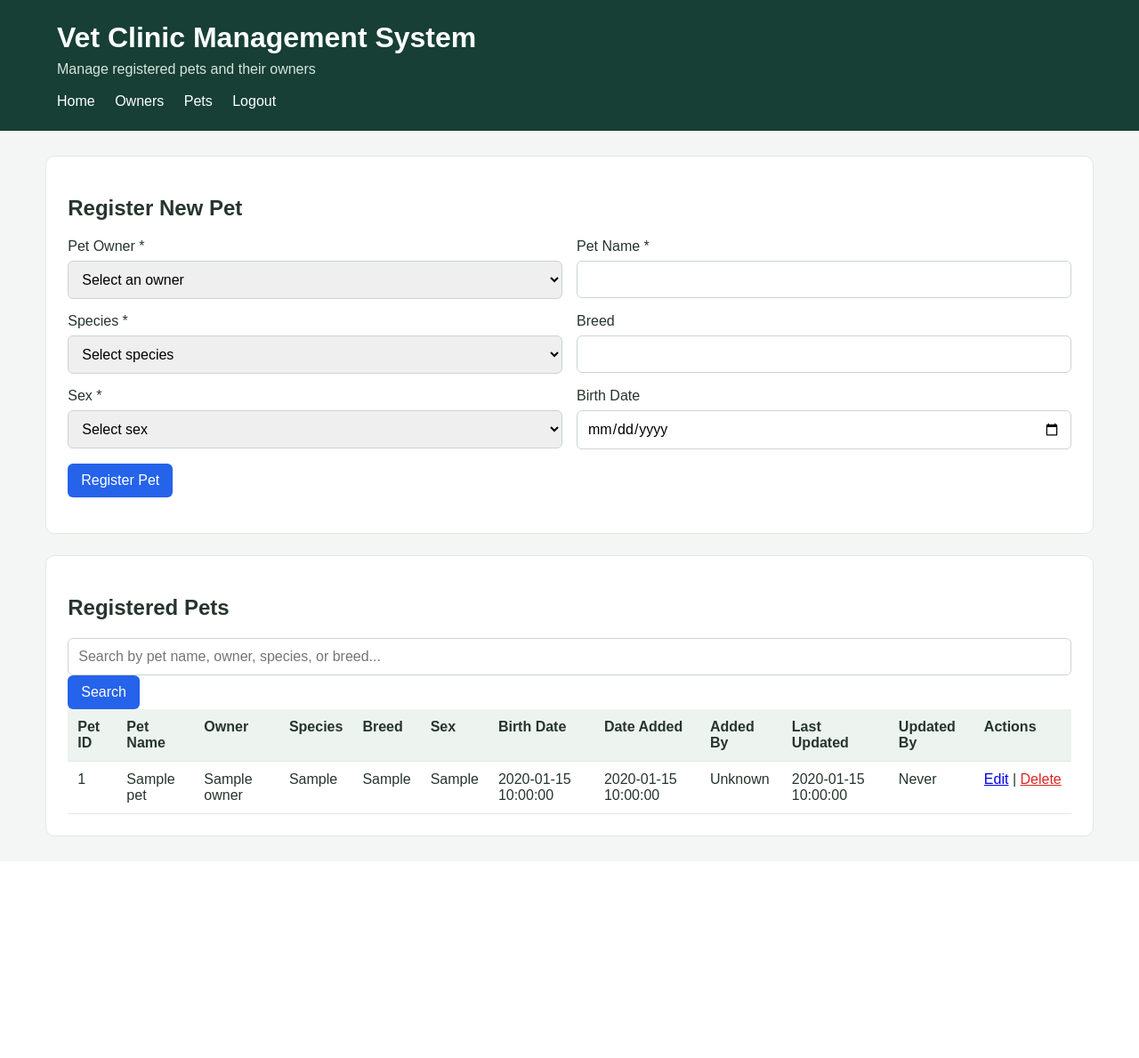
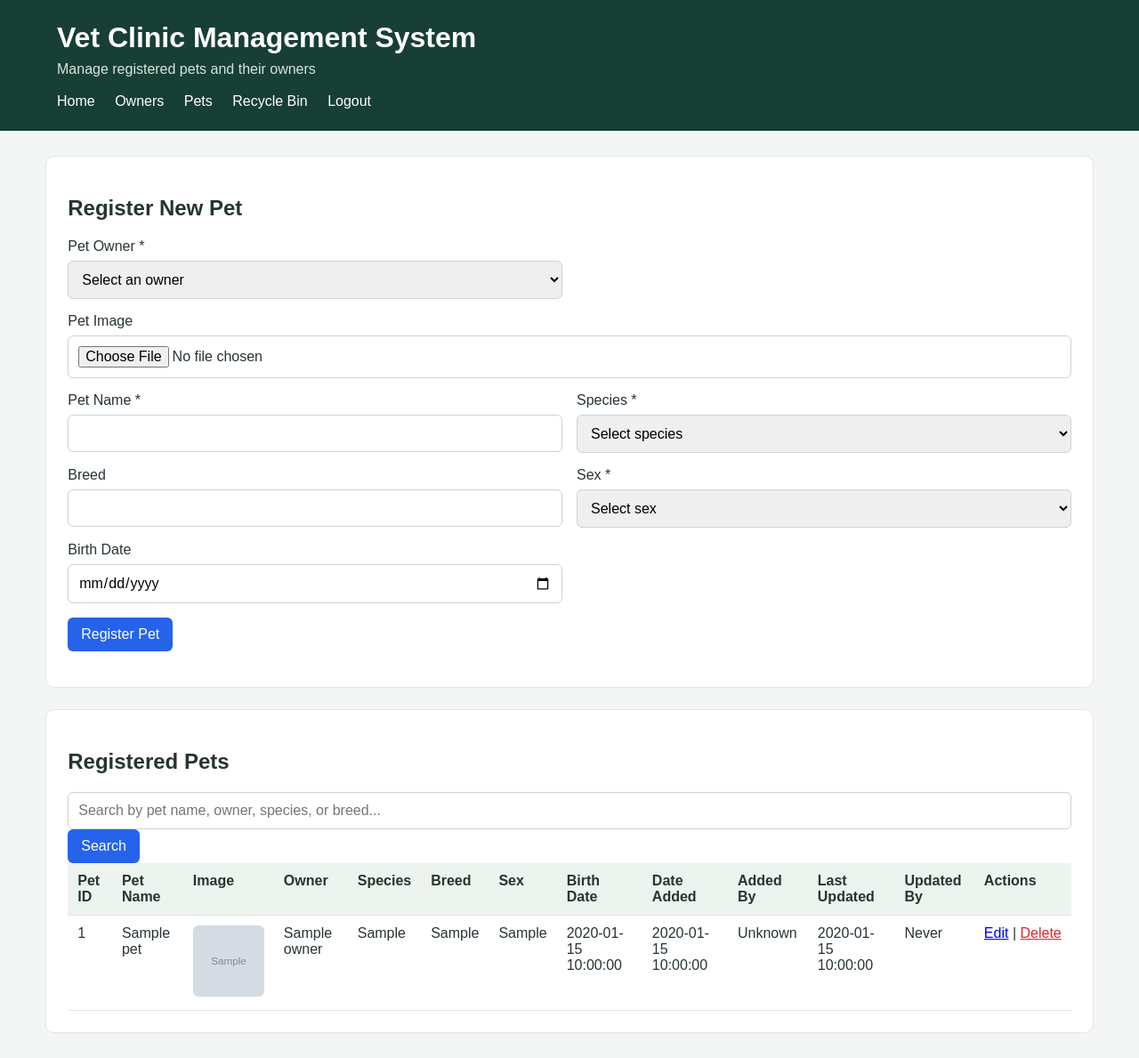
Before and after one commit to joshuaa999/vet_pdo_system_midterms_exam, a PHP site: page /pets.php in a window 1280 px wide. Shown: the whole page at 89% size. Before the commit the page ends 940 px from the top, so only its background shows below. Run offline with PHP 8.4, Linux system fonts and the light colour scheme; the visitor is signed in with stand-in values (Sample User, id 1); tables that the repository leaves empty or names only in its code hold one stand-in row (values such as "Sample post"); grey boxes marked "Sample" are stand-in pictures.

Commit message:
Add files via upload

```diff
--- a/index.php
+++ b/index.php
@@ -63,6 +63,7 @@ if (!isset($_SESSION["user_id"])) {
         <div class="links">
             <a href="owners.php">Manage Owners</a>
             <a href="pets.php">Manage Pets</a>
+            <a href="recycle_bin.php">Recycle bin</a>
             <a href="logout.php">Logout</a>
         </div>
     </div>
--- a/owners.php
+++ b/owners.php
@@ -277,6 +277,7 @@ th { background: #edf3ef; }
         <a href="index.php">Home</a>
         <a href="owners.php">Owners</a>
         <a href="pets.php">Pets</a>
+        <a href="recycle_bin.php">Recycle Bin</a>
         <a href="logout.php">Logout</a>
     </nav>
 </header>
--- a/pets.php
+++ b/pets.php
@@ -10,6 +10,7 @@ if (!isset($_SESSION["user_id"])) {
 require_once "dbconfig.php";
 
 
+
  // Handle pet deletion.
 if (isset($_GET["delete"]) && ctype_digit($_GET["delete"])) {
     $pet_id = (int) $_GET["delete"];
@@ -17,20 +18,48 @@ if (isset($_GET["delete"]) && ctype_digit($_GET["delete"])) {
     try {
         $pdo->beginTransaction();
 
-        // Get the pet details before deleting it.
+        // Retrieve the complete pet record before deletion.
         $stmt = $pdo->prepare(
-            "SELECT pet_name FROM pets WHERE pet_id = :pet_id"
+            "SELECT * FROM pets WHERE pet_id = :pet_id"
         );
         $stmt->execute(["pet_id" => $pet_id]);
         $pet = $stmt->fetch();
 
         if ($pet) {
+            // Copy the pet record into the recycle bin.
+            $stmt = $pdo->prepare(
+                "INSERT INTO pets_recycle_bin
+                (pet_id, owner_id, pet_name, species, breed, sex,
+                 birth_date, date_added, added_by, last_updated_by,
+                 last_updated, deleted_by, pet_image)
+                VALUES
+                (:pet_id, :owner_id, :pet_name, :species, :breed, :sex,
+                 :birth_date, :date_added, :added_by, :last_updated_by,
+                 :last_updated, :deleted_by, :pet_image)"
+            );
+
+            $stmt->execute([
+                "pet_id" => $pet["pet_id"],
+                "owner_id" => $pet["owner_id"],
+                "pet_name" => $pet["pet_name"],
+                "species" => $pet["species"],
+                "breed" => $pet["breed"],
+                "sex" => $pet["sex"],
+                "birth_date" => $pet["birth_date"],
+                "date_added" => $pet["date_added"],
+                "added_by" => $pet["added_by"],
+                "last_updated_by" => $pet["last_updated_by"],
+                "last_updated" => $pet["last_updated"],
+                "deleted_by" => $_SESSION["user_id"],
+                "pet_image" => $pet["pet_image"]
+            ]);
+
             // Record the deletion in the audit log.
             $stmt = $pdo->prepare(
                 "INSERT INTO deletion_logs
-                 (entity_type, record_id, record_description, deleted_by)
-                 VALUES
-                 (:entity_type, :record_id, :record_description, :deleted_by)"
+                (entity_type, record_id, record_description, deleted_by)
+                VALUES
+                (:entity_type, :record_id, :record_description, :deleted_by)"
             );
 
             $stmt->execute([
@@ -40,7 +69,7 @@ if (isset($_GET["delete"]) && ctype_digit($_GET["delete"])) {
                 "deleted_by" => $_SESSION["user_id"]
             ]);
 
-            // Delete the pet record.
+            // Delete the original pet record.
             $stmt = $pdo->prepare(
                 "DELETE FROM pets WHERE pet_id = :pet_id"
             );
@@ -60,6 +89,7 @@ if (isset($_GET["delete"]) && ctype_digit($_GET["delete"])) {
     header("Location: pets.php?message=deleted");
     exit;
 }
+
 
 
 // Retrieve a pet for editing.
@@ -98,6 +128,48 @@ if ($_SERVER["REQUEST_METHOD"] === "POST") {
         if ($check->fetch()) {
             $birth_date = $birth_date !== "" ? $birth_date : null;
             $breed = $breed !== "" ? $breed : null;
+            $pet_image = null;
+
+if (isset($_FILES["pet_image"]) && $_FILES["pet_image"]["error"] !== UPLOAD_ERR_NO_FILE) {
+    if ($_FILES["pet_image"]["error"] !== UPLOAD_ERR_OK) {
+        die("Image upload failed.");
+    }
+
+    $max_size = 5 * 1024 * 1024;
+
+    if ($_FILES["pet_image"]["size"] > $max_size) {
+        die("Image must not exceed 5 MB.");
+    }
+
+    $image_info = getimagesize($_FILES["pet_image"]["tmp_name"]);
+
+    if ($image_info === false) {
+        die("Please upload a valid image.");
+    }
+
+    $mime_type = $image_info["mime"];
+
+    $allowed_types = [
+        "image/jpeg" => "jpg",
+        "image/png" => "png",
+        "image/gif" => "gif",
+        "image/webp" => "webp"
+    ];
+
+    if (!isset($allowed_types[$mime_type])) {
+        die("Only JPG, PNG, GIF, and WebP images are allowed.");
+    }
+
+    $file_name = bin2hex(random_bytes(16)) . "." . $allowed_types[$mime_type];
+
+    $upload_path = __DIR__ . "/uploads/pets/" . $file_name;
+
+    if (!move_uploaded_file($_FILES["pet_image"]["tmp_name"], $upload_path)) {
+        die("Unable to save the uploaded image.");
+    }
+
+    $pet_image = $file_name;
+}
 
             if ($pet_id !== "" && ctype_digit($pet_id)) {
                 $stmt = $pdo->prepare(
@@ -129,9 +201,9 @@ if ($_SERVER["REQUEST_METHOD"] === "POST") {
             } else {
                 $stmt = $pdo->prepare(
                     "INSERT INTO pets
-                     (owner_id, pet_name, species, breed, sex, birth_date, added_by)
-                     VALUES
-                     (:owner_id, :pet_name, :species, :breed, :sex, :birth_date, :added_by)"
+                    (owner_id, pet_name, species, breed, sex, birth_date, added_by, pet_image)
+                    VALUES
+                    (:owner_id, :pet_name, :species, :breed, :sex, :birth_date, :added_by, :pet_image)"
                 );
 
                 $stmt->execute([
@@ -141,7 +213,8 @@ if ($_SERVER["REQUEST_METHOD"] === "POST") {
                     "breed" => $breed,
                     "sex" => $sex,
                     "birth_date" => $birth_date,
-                    "added_by" => $_SESSION["user_id"]
+                    "added_by" => $_SESSION["user_id"],
+                    "pet_image" => $pet_image
                 ]);
 
                 header("Location: pets.php?message=added");
@@ -196,8 +269,18 @@ $owners = $pdo->query(
      ORDER BY owner_name ASC"
 )->fetchAll();
 
+define("SECURE_MODE", false);
+
 function h($value) {
     return htmlspecialchars((string) $value, ENT_QUOTES, "UTF-8");
+}
+
+function pet_name_output($value) {
+    if (!SECURE_MODE) {
+        return (string) $value;
+    }
+
+    return h($value);
 }
 
 $messages = [
@@ -301,6 +384,7 @@ th { background: #edf3ef; }
         <a href="index.php">Home</a>
         <a href="owners.php">Owners</a>
         <a href="pets.php">Pets</a>
+        <a href="recycle_bin.php">Recycle Bin</a>
         <a href="logout.php">Logout</a>
     </nav>
 </header>
@@ -314,7 +398,7 @@ th { background: #edf3ef; }
         <h2><?= $edit_pet ? "Update Pet" : "Register New Pet" ?></h2>
 
         <?php if (count($owners) > 0): ?>
-        <form method="POST" action="pets.php">
+        <form method="POST" action="pets.php" enctype="multipart/form-data">
             <input type="hidden" name="pet_id"
                 value="<?= h($edit_pet["pet_id"] ?? "") ?>">
 
@@ -331,6 +415,12 @@ th { background: #edf3ef; }
                             </option>
                         <?php endforeach; ?>
                     </select>
+                </div>
+
+                <div class="form-group full">
+                        <label for="pet_image">Pet Image</label>
+                        <input type="file" id="pet_image" name="pet_image"
+                        accept="image/jpeg,image/png,image/gif,image/webp">
                 </div>
 
                 <div class="form-group">
@@ -419,6 +509,7 @@ th { background: #edf3ef; }
                     <tr>
                         <th>Pet ID</th>
                         <th>Pet Name</th>
+                        <th>Image</th>
                         <th>Owner</th>
                         <th>Species</th>
                         <th>Breed</th>
@@ -436,7 +527,18 @@ th { background: #edf3ef; }
                     <?php foreach ($pets as $pet): ?>
                     <tr>
                         <td><?= h($pet["pet_id"]) ?></td>
-                        <td><?= h($pet["pet_name"]) ?></td>
+                        <td><?= pet_name_output($pet["pet_name"]) ?></td>
+                        <td>
+                            <?php if (!empty($pet["pet_image"])): ?>
+                                <img src="uploads/pets/<?= h($pet["pet_image"]) ?>"
+                                    alt="Pet Image"
+                                    width="80"
+                                    height="80"
+                                    style="object-fit: cover; border-radius: 6px;">
+                            <?php else: ?>
+                                No image
+                            <?php endif; ?>
+                        </td>
                         <td><?= h($pet["owner_name"]) ?></td>
                         <td><?= h($pet["species"]) ?></td>
                         <td><?= h($pet["breed"]) ?></td>
@@ -459,7 +561,7 @@ th { background: #edf3ef; }
                     <?php endforeach; ?>
                 <?php else: ?>
                     <tr>
-                        <td colspan="12">No pets registered yet.</td>
+                        <td colspan="13">No pets registered yet.</td>
                     </tr>
                 <?php endif; ?>
                 </tbody>
```
Also changed, not shown: recycle_bin.php (added, +231 -0 lines), Uploads/Pets/f655454891e7f4ee337acf0047cd7541.jpg (added).
